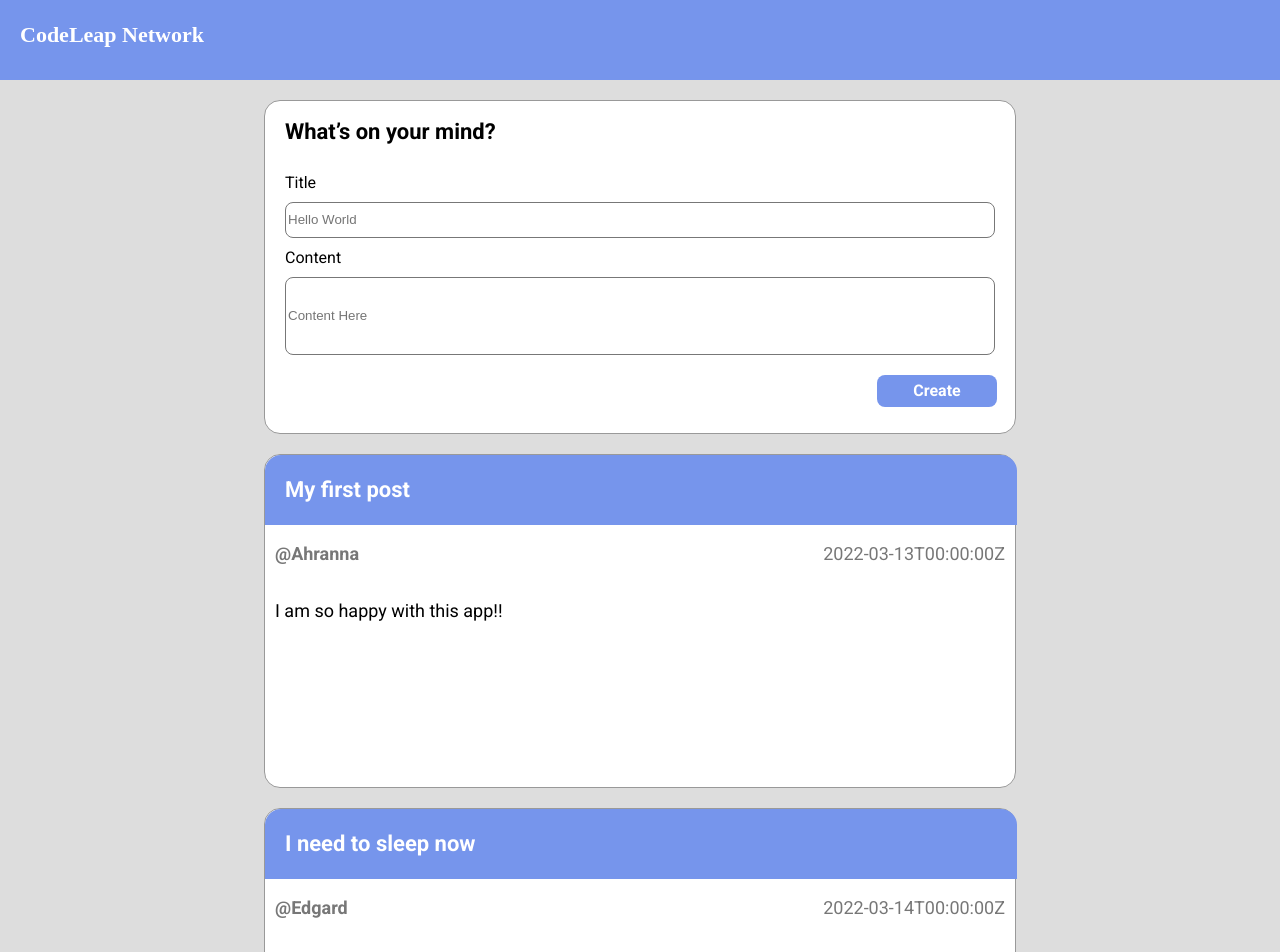
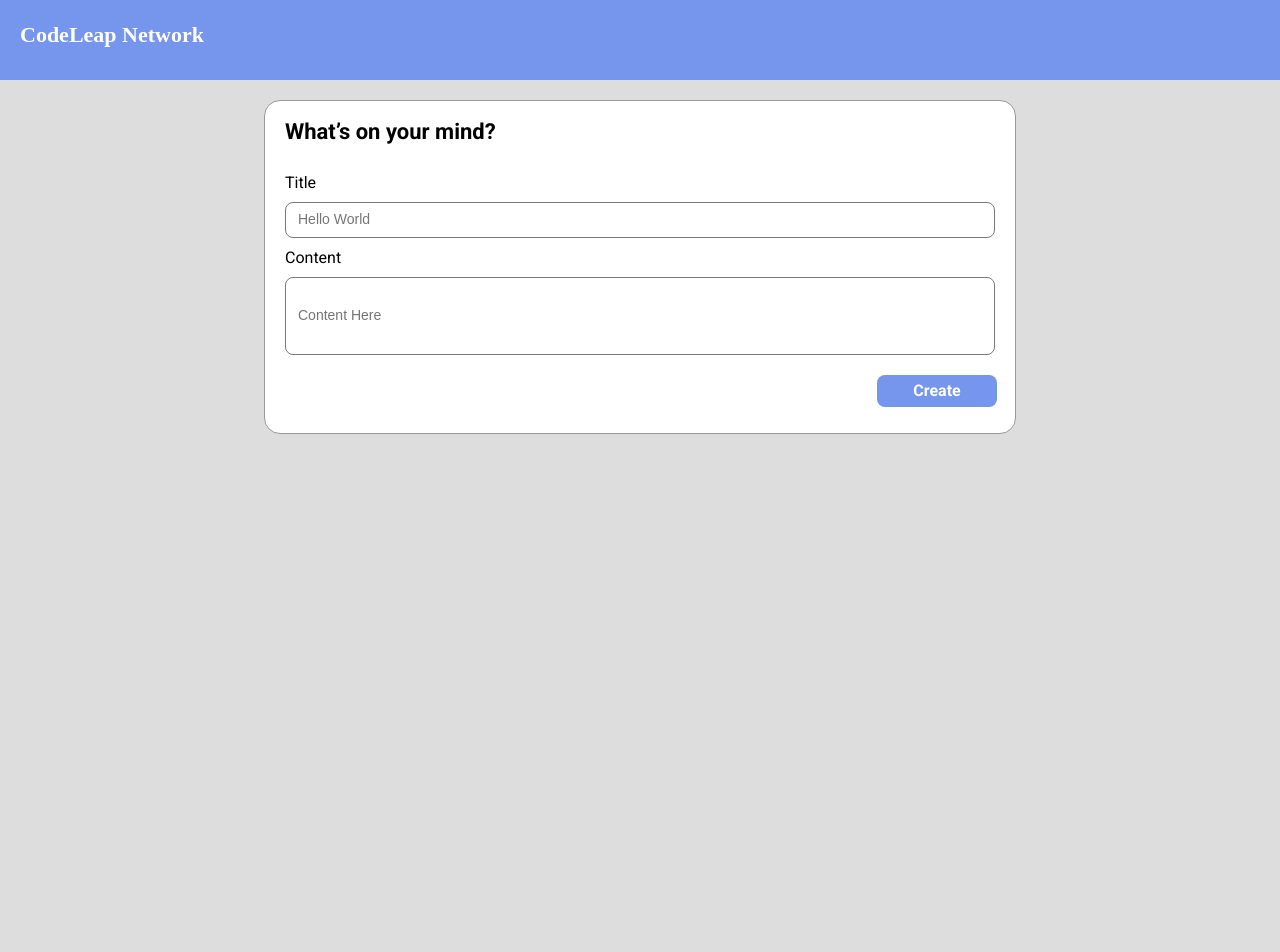
Before and after one commit to ahrannaa/codeLeap, a React (Create React App) app: page / in a window 1280 px wide. Shown: the top 952 px of the page. After the commit the page ends 800 px from the top, so only its background shows below. Built offline with nearby package versions, Linux system fonts and the light colour scheme.

Commit message:
post-creation functionality

```diff
--- a/src/components/CreatePosts.js
+++ b/src/components/CreatePosts.js
@@ -1,22 +1,55 @@
 import styled from "styled-components";
+import { useState } from "react";
+import { useSelector } from "react-redux";
+import { selectUser } from '../redux/userSlice'
+import axios from "axios";
 
 export default function CreatePosts(){
+  const [createPost, setCreatePost] = useState({title: "", content: ""})
+  const { name } = useSelector(selectUser)
+
+  function handlePost(e) {
+    const { name, value } = e.target
+    setCreatePost({ ...createPost, [name]: value })
+}
+ async function sendPost(e){
+  e.preventDefault()
+  const URL = "https://dev.codeleap.co.uk/careers/"
+
+  const body = {
+    username: name,
+    title: createPost.title,
+    content: createPost.content
+  }
+
+  try {
+      await axios.post(URL,body )
+   } catch (err) {
+    console.log(err)
+    alert("There was an error publishing")
+  }
+}
   return (
     <Box>
-      <Container>
+      <Form onSubmit={sendPost}>
        <Title>What’s on your mind?</Title>
        <InputWrapper>
         <Label>Title</Label>
-        <TitleInput required
-         name="Name"
+        <TitleInput
+         required
+         name="title"
+         value={createPost.title}
+         onChange={handlePost}
          placeholder="Hello World"/>
         <Label>Content</Label>
         <ContentInput required
-         name="Name"
+         name="content"
+         value={createPost.content}
+         onChange={handlePost}
          placeholder="Content Here"/>
        </InputWrapper>
-       <Button>Create</Button>
-      </Container>
+       <Button type="submit">Create</Button>
+      </Form>
     </Box>
   );
 };
@@ -32,7 +65,7 @@
  border-radius: 16px;
  box-sizing: border-box;
 `;
-const Container = styled.div`
+const Form = styled.form`
  display: flex;
  flex-direction: column;
 `;
@@ -47,7 +80,7 @@
 const InputWrapper = styled.div`
   display: flex;
   flex-direction: column;
-  margin-bottom: 10px;
+  margin-bottom:10px;
 `;
 const Label = styled.label`
   font-family: 'Roboto', sans-serif;
@@ -64,6 +97,10 @@
   border-radius: 8px;
   margin-left: auto;
   margin-right: auto;
+  &::placeholder {
+    font-size:14px;
+    padding:10px;
+  }
 `;
 const TitleInput = styled(Input)`
   width: 704px;
@@ -86,4 +123,10 @@
   font-family: 'Roboto', sans-serif;
   font-weight: 700;
   font-size: 16px;
+
+  &:hover {
+    background-color: blue;
+    cursor: pointer;
+    transform: scale(1.1)
+  }
 `;
--- a/src/components/Posts.js
+++ b/src/components/Posts.js
@@ -5,8 +5,9 @@
 import { selectUser } from '../redux/userSlice'
 
 
-export default function Posts() {
+export default function Posts(props) {
   const [modalIsOpen, setModalIsOpen] = useState(false);
+  const [postReceived, setPostReceived] = useState(false);
   const { name } = useSelector(selectUser)
 
   function openModal() {
--- a/src/pages/main.js
+++ b/src/pages/main.js
@@ -4,22 +4,7 @@
 import { useState } from "react";
 
 export default function MainPage() {
-  const [posts, setPosts] = useState([
-    {
-      id: "1",
-      username: "Ahranna",
-      title: "My first post",
-      content: "I am so happy with this app!!",
-      created_datetime: "2022-03-13T00:00:00Z",
-    },
-    {
-      id: "2",
-      username: "Edgard",
-      title: "I need to sleep now",
-      content: "I am so tired. I worked a lot today",
-      created_datetime: "2022-03-14T00:00:00Z",
-    },
-  ])
+  const [posts, setPosts] = useState([])
 
   function remove(id) {
     setPosts((oldPosts) => oldPosts.filter(p => p.id !== id))
@@ -32,9 +17,9 @@
       {
         posts.map(post =>
           <Post
+            username={post.username}
             title={post.title}
             content={post.content}
-            username={post.username}
             createdAt={post.created_datetime}
             canRemove="true"
             canEdit="true"
--- a/src/pages/signup.js
+++ b/src/pages/signup.js
@@ -3,13 +3,16 @@
 import Modal from '../components/Modal'
 import { useDispatch } from "react-redux"
 import { signup } from '../redux/userSlice'
+import { useNavigate } from "react-router-dom"
 
 export default function SignUpPage() {
   const [username, setUsername] = useState('')
   const dispatcher = useDispatch()
+  let navigate = useNavigate();
 
   function modalOnClik() {
     dispatcher(signup(username))
+    navigate('/')
   }
 
   return (
```
